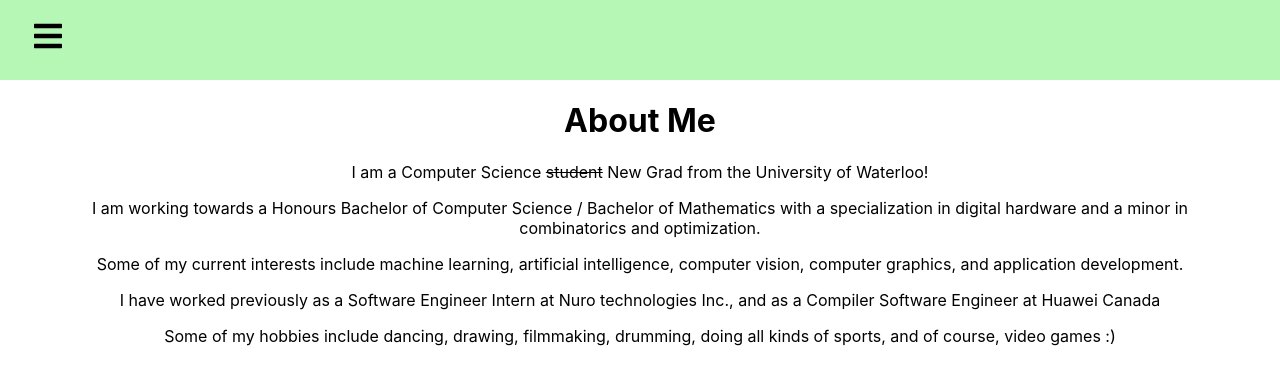
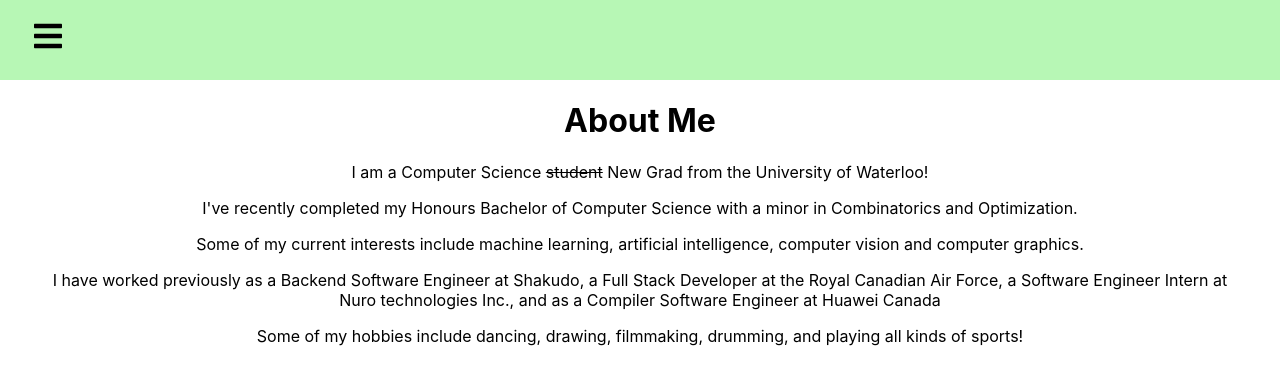
Before and after one commit to benlin1221/benlin1221.github.io, a React (Create React App) app: page /about in a window 1280 px wide. Shown: the top 384 px of the page. Built offline with nearby package versions, Linux system fonts and the light colour scheme.

Commit message:
update about

```diff
--- a/src/pages/About.js
+++ b/src/pages/About.js
@@ -5,10 +5,10 @@ function About() {
     <div className='about'>
       <h1>About Me</h1>
       <p>I am a Computer Science <s>student</s> New Grad from the University of Waterloo!</p>
-      <p>I am working towards a Honours Bachelor of Computer Science / Bachelor of Mathematics with a specialization in digital hardware and a minor in combinatorics and optimization.</p>
-      <p>Some of my current interests include machine learning, artificial intelligence, computer vision, computer graphics, and application development.</p>
-      <p>I have worked previously as a Software Engineer Intern at Nuro technologies Inc., and as a Compiler Software Engineer at Huawei Canada</p>
-      <p>Some of my hobbies include dancing, drawing, filmmaking, drumming, doing all kinds of sports, and of course, video games :)</p>
+      <p>I've recently completed my Honours Bachelor of Computer Science with a minor in Combinatorics and Optimization.</p>
+      <p>Some of my current interests include machine learning, artificial intelligence, computer vision and computer graphics.</p>
+      <p>I have worked previously as a Backend Software Engineer at Shakudo, a Full Stack Developer at the Royal Canadian Air Force, a Software Engineer Intern at Nuro technologies Inc., and as a Compiler Software Engineer at Huawei Canada</p>
+      <p>Some of my hobbies include dancing, drawing, filmmaking, drumming, and playing all kinds of sports!</p>
     </div>
   );
 }
```
